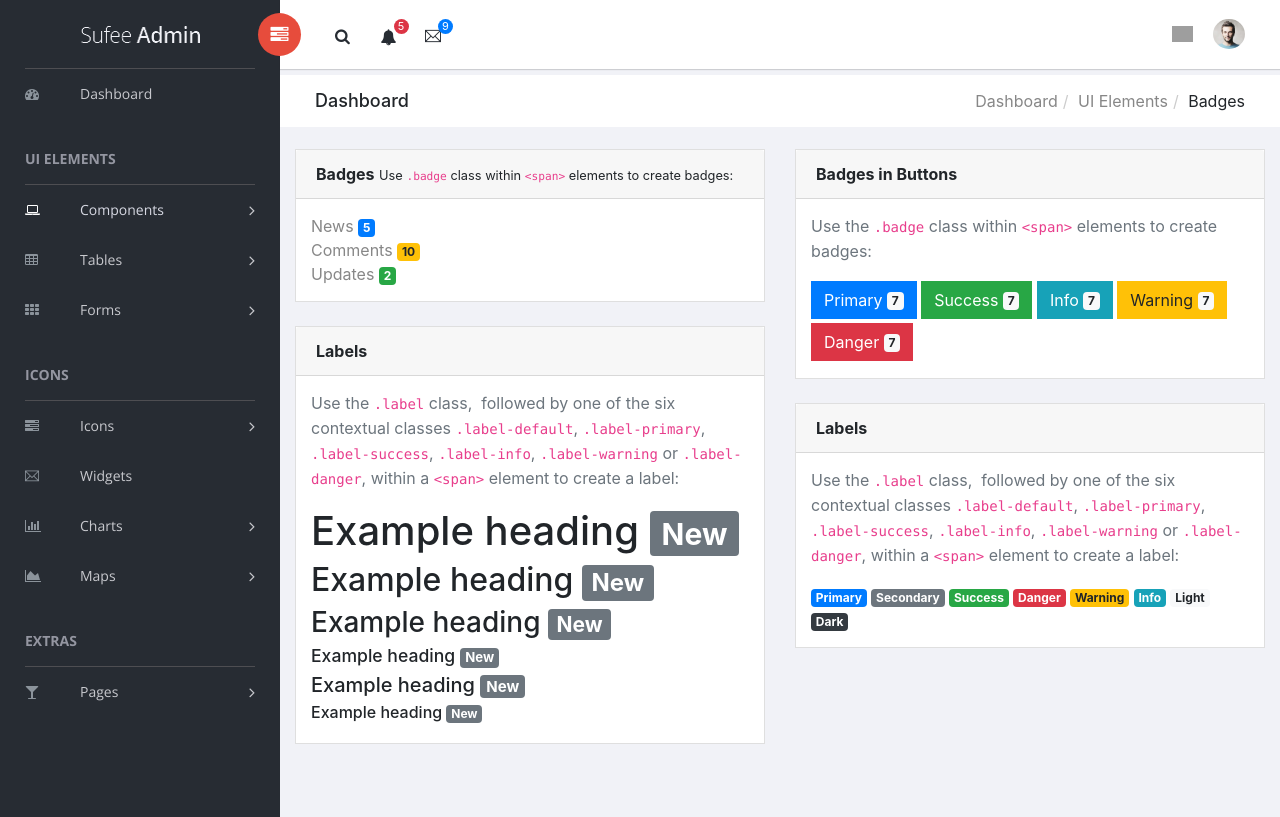
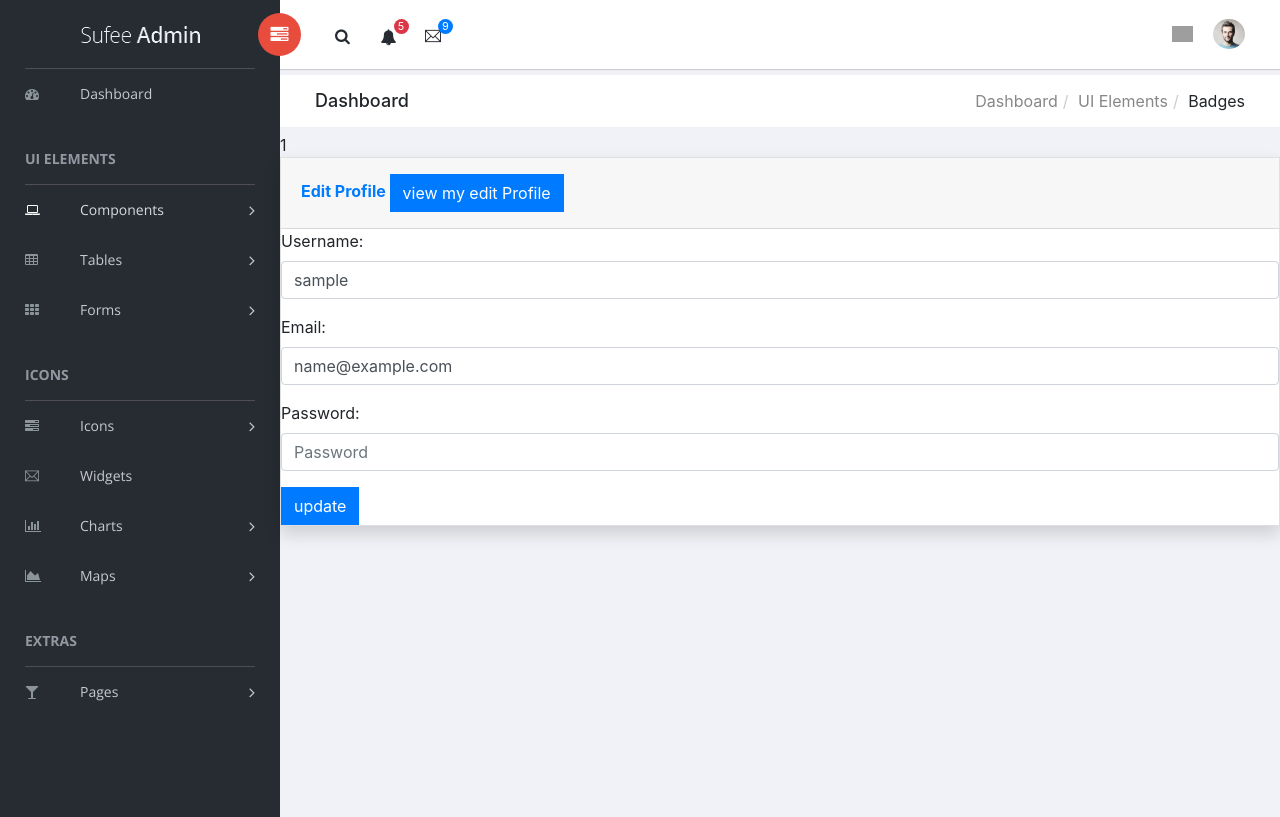
Before and after one commit to Cloudcods/Admindashbord, a PHP site: page /ui-badges.php?rowid=1 in a window 1280 px wide. Run offline with PHP 8.4, Linux system fonts and the light colour scheme; tables that the repository leaves empty or names only in its code hold one stand-in row (values such as "Sample post"); grey boxes are pictures that could not be loaded.

Commit message:
edit and update

```diff
--- a/sufee-admin/sufee-admin-dashboard/ui-badges.php
+++ b/sufee-admin/sufee-admin-dashboard/ui-badges.php
@@ -24,6 +24,7 @@
     <link rel="stylesheet" href="vendors/selectFX/css/cs-skin-elastic.css">
 
     <link rel="stylesheet" href="assets/css/style.css">
+    <link rel="stylesheet" href="nap.css">
 
     <link href='https://fonts.googleapis.com/css?family=Open+Sans:400,600,700,800' rel='stylesheet' type='text/css'>
 
@@ -277,99 +278,137 @@
                 </div>
             </div>
         </div>
-
-        <div class="content mt-3">
-            <div class="animated fadeIn">
-                <div class="row">
-
-                    <div class="badges">
-                        <div class="col-lg-6">
-
-                            <div class="card">
-                                <div class="card-header">
-                                    <strong>Badges</strong>
-                                    <small>Use <code>.badge</code> class within <code>&lt;span&gt;</code> elements to create badges:
-                                    </small>
-                                </div>
-                                <div class="card-body">
-
-                                    <a href="#">News <span class="badge badge-primary">5</span></a>
-                                    <br>
-                                    <a href="#">Comments <span class="badge badge-warning">10</span></a>
-                                    <br>
-                                    <a href="#">Updates <span class="badge badge-success">2</span></a>
-                                </div>
-                            </div><!-- /# card -->
+        <?php
 
 
-                            <div class="card">
-                                <div class="card-header">
-                                    <strong>Labels</strong>
-                                </div>
-                                <div class="card-body">
-                                    <p class="text-muted m-b-15">Use the <code>.label</code> class,&nbsp; followed by one of the six contextual classes <code>.label-default</code>, <code>.label-primary</code>, <code>.label-success</code>,
-                                        <code>.label-info</code>, <code>.label-warning</code> or <code>.label-danger</code>, within a <code>&lt;span&gt;</code> element to create a label:</p>
+include '../databasedbs/datadbs.php';
+// Define variables and set to empty values
+$usernameErr = $emailErr = $passwordErr = "";
+$username = $email = $password = "";
 
-                                    <h1>Example heading <span class="badge badge-secondary">New</span></h1>
-                                    <h2>Example heading <span class="badge badge-secondary">New</span></h2>
-                                    <h3>Example heading <span class="badge badge-secondary">New</span></h3>
-                                    <h4>Example heading <span class="badge badge-secondary">New</span></h4>
-                                    <h5>Example heading <span class="badge badge-secondary">New</span></h5>
-                                    <h6>Example heading <span class="badge badge-secondary">New</span></h6>
-                                </div>
-                            </div>
+$user_id = $_GET['rowid'];
+    echo $user_id;
 
-                        </div>
+// Function to sanitize input data
+function sanitize_input($data) {
+    $data = trim($data);
+    $data = stripslashes($data);
+    $data = htmlspecialchars($data);
+    return $data;
+}
+
+// Check if the form is submitted
+if ($_SERVER["REQUEST_METHOD"] == "POST") {
+    // Validate Username
+    if (empty($_POST["username"])) {
+        $usernameErr = "Username is required";
+    } else {
+        $username = sanitize_input($_POST["username"]);
+        // Additional validation if needed
+    }
+
+    // Validate Email
+    if (empty($_POST["email"])) {
+        $emailErr = "Email is required";
+    } else {
+        $email = sanitize_input($_POST["email"]);
+        // Validate email format
+        if (!filter_var($email, FILTER_VALIDATE_EMAIL)) {
+            $emailErr = "Invalid email format";
+        }
+    }
+
+    // Validate Password
+    if (empty($_POST["password"])) {
+        $passwordErr = "Password is required";
+    } else {
+        $password = sanitize_input($_POST["password"]);
+        // Validate password strength
+        if (strlen($password) < 8 || !preg_match('/[A-Z]/', $password) || !preg_match('/[a-z]/', $password) || !preg_match('/[0-9]/', $password) || !preg_match('/[^a-zA-Z0-9]/', $password)) {
+            $passwordErr = "Password should be at least 8 characters long and include at least one uppercase letter, one lowercase letter, one digit, and one special character";
+        }
+    }
+
+    // If there are no errors, you can proceed with further processing
+    if (empty($usernameErr) && empty($emailErr) && empty($passwordErr)) {
+        // Perform your update logic here
+
+        // For example, you can display a success messa
+
+}
+}
 
 
-                        <div class="col-lg-6">
-                            <div class="card">
-                                <div class="card-header">
-                                    <strong>Badges  in Buttons</strong>
-                                </div>
-                                <div class="card-body">
-                                    <p class="text-muted m-b-15">Use the <code>.badge</code> class within <code>&lt;span&gt;</code> elements to create badges:</p>
-
-                                    <button type="button" class="btn btn-primary m-l-10 m-b-10">Primary <span class="badge badge-light">7</span></button>
-                                    <button type="button" class="btn btn-success m-l-10 m-b-10">Success <span class="badge badge-light">7</span></button>
-                                    <button type="button" class="btn btn-info m-l-10 m-b-10">Info <span class="badge badge-light">7</span></button>
-                                    <button type="button" class="btn btn-warning m-l-10 m-b-10">Warning <span class="badge badge-light">7</span></button>
-                                    <button type="button" class="btn btn-danger m-l-10 m-b-10">Danger <span class="badge badge-light">7</span></button>
-                                </div>
-                            </div>
-
-                            <div class="card">
-                                <div class="card-header">
-                                    <strong>Labels</strong>
-                                </div>
-                                <div class="card-body">
-                                    <p class="text-muted m-b-15">Use the <code>.label</code> class,&nbsp; followed by one of the six contextual classes <code>.label-default</code>, <code>.label-primary</code>, <code>.label-success</code>,
-                                        <code>.label-info</code>, <code>.label-warning</code> or <code>.label-danger</code>, within a <code>&lt;span&gt;</code> element to create a label:</p>
-
-                                    <span class="badge badge-primary">Primary</span>
-                                    <span class="badge badge-secondary">Secondary</span>
-                                    <span class="badge badge-success">Success</span>
-                                    <span class="badge badge-danger">Danger</span>
-                                    <span class="badge badge-warning">Warning</span>
-                                    <span class="badge badge-info">Info</span>
-                                    <span class="badge badge-light">Light</span>
-                                    <span class="badge badge-dark">Dark</span>
+// Fetch the row ID from the URL
+$id = isset($_GET['rowid']) ? $_GET['rowid'] : null;
 
 
-                                </div>
-                            </div>
-
-                        </div>
-                    </div> <!-- .badges -->
-
-                </div><!-- .row -->
-            </div><!-- .animated -->
-        </div><!-- .content -->
+ // Fetch the data of the specific row to pre-fill the form
+$select_query = "SELECT * FROM kicks WHERE id = '$id'";
+$result = mysqli_query($conn, $select_query);
 
 
-    </div><!-- /#right-panel -->
 
-    <!-- Right Panel -->
+if($result){
+$row = mysqli_fetch_array($result, MYSQLI_ASSOC);
+$username = $row['username'];
+$email = $row['email'];
+
+}else{
+    echo "Failed to fetch Data";
+}
+
+if(isset($_POST['update'])){
+    $u_id = $user_id;
+    echo $u_id;
+    $username = $_POST['username'];
+    $email = $_POST['email'];
+    $update_query = "UPDATE kicks SET username = '$username', email = '$email' WHERE id  = '$u_id'";
+    $update_query_run = mysqli_query($conn, $update_query);
+    if($update_query_run){
+        //echo " Updated Successfully !";
+
+
+    }else{
+        echo " Failed !";
+    }
+
+}
+
+?>
+<form method="post" action="">
+<div class="card shadow mb-4">
+        <div class="card-header py-3">
+            <h6 class="m-0 font-weight-bold text-primary">Edit Profile
+                <button type="button" href="kicks/sufee-admin/sufee-admin-dashboard/page-register.php" class="btn btn-primary" data-toggle="modal" data-target="#addadminprofile">
+                    view my edit Profile
+                </button>
+            </h6>
+        </div>
+        <div class="form-group">
+        <label for="username">Username:</label>
+        <input type="text" class="form-control" placeholder="username" name="username" value="<?php echo $username; ?>">
+        <span class="error"><?php echo $usernameErr; ?></span>
+    </div>
+
+    <div class="form-group">
+        <label for="email">Email:</label>
+        <input type="text" class="form-control" placeholder="email" name="email" value="<?php echo $email; ?>">
+        <span class="error"><?php echo $emailErr; ?></span>
+    </div>
+
+    <div class="form-group">
+        <label for="password">Password:</label>
+        <input type="password" class="form-control" placeholder="Password" name="password">
+        <span class="error"><?php echo $passwordErr; ?></span>
+    </div>
+
+    <div class="form-btn">
+    <input type="submit" class="btn btn-primary" value="update" name="update"></button>
+    </div>
+</form>
+</body>
+</html>
 
 
     <script src="vendors/jquery/dist/jquery.min.js"></script>
```
Also changed, not shown: sufee-admin/sufee-admin-dashboard/fontpage/adminprofile.php (+8 -6 lines), sufee-admin/sufee-admin-dashboard/page-register.php (+22 -4 lines), sufee-admin/sufee-admin-dashboard/ui-buttons.php (+27 -7 lines).
